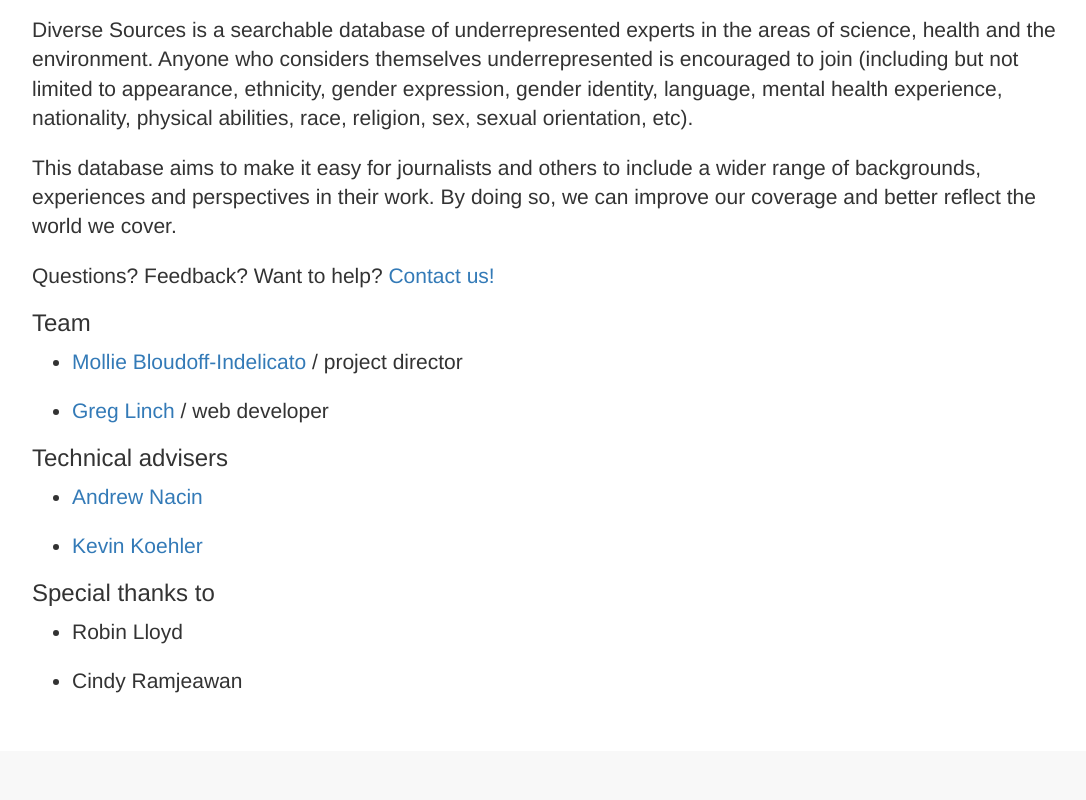
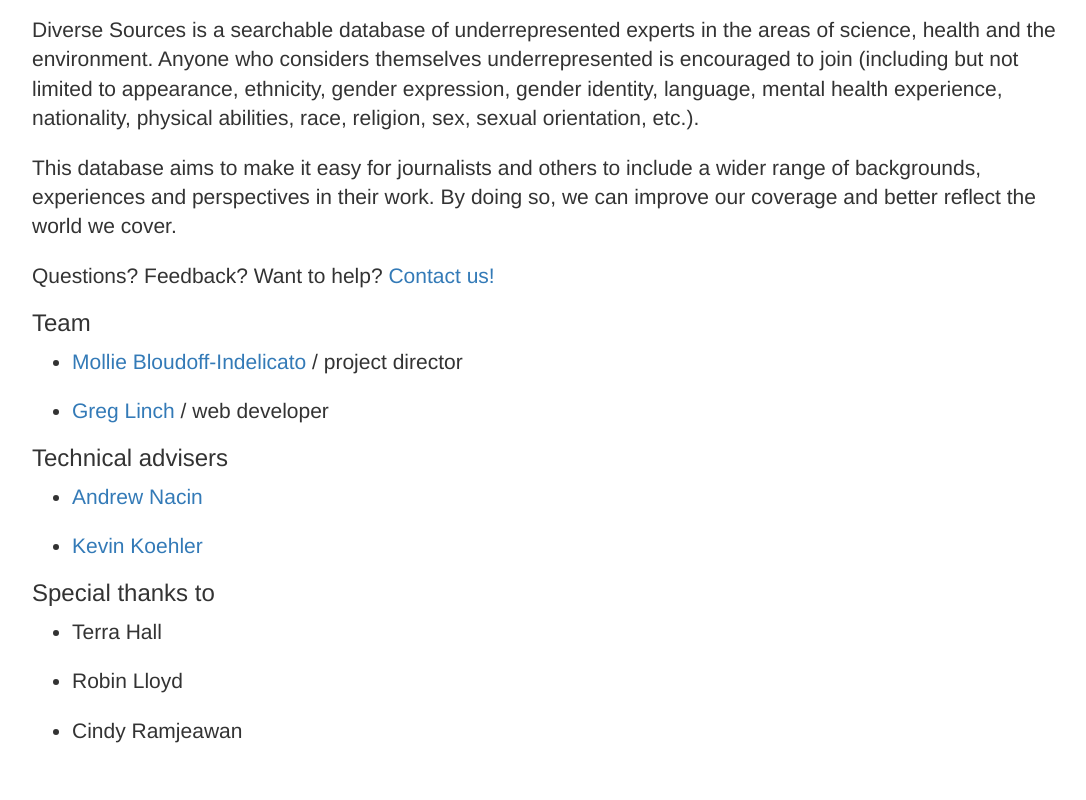
Before and after one commit to greglinch/sourcelist, a Django app: page /about in a window 1280 px wide. Shown: the part 1000-1800 px from the top of the page, without its empty margins (95-1181 px from the left). Before the commit the page ends 1693 px from the top, so only its background shows below. Run offline with Django 3.2, Linux system fonts and the light colour scheme; parts of the project's set-up code (start-up, migrations or seed data) failed here and were passed over; some libraries are stand-ins or nearby versions.

Commit message:
updated thanks

```diff
--- a/templates/about.html
+++ b/templates/about.html
@@ -10,7 +10,7 @@
 	<!-- <img src="about-image.png" width="100%"> -->
 </div>
 <div class="main-content">
-	<p class="lead">Diverse Sources is a searchable database of underrepresented experts in the areas of science, health and the environment. Anyone who considers themselves underrepresented is encouraged to join (including but not limited to appearance, ethnicity, gender expression, gender identity, language, mental health experience, nationality, physical abilities, race, religion, sex, sexual orientation, etc).</p>
+	<p class="lead">Diverse Sources is a searchable database of underrepresented experts in the areas of science, health and the environment. Anyone who considers themselves underrepresented is encouraged to join (including but not limited to appearance, ethnicity, gender expression, gender identity, language, mental health experience, nationality, physical abilities, race, religion, sex, sexual orientation, etc.).</p>
 	<p class="lead">This database aims to make it easy for journalists and others to include a wider range of backgrounds, experiences and perspectives in their work. By doing so, we can improve our coverage and better reflect the world we cover.</p>
 	<p class="lead">Questions? Feedback? Want to help? <a href="/contact">Contact us!</a></p>
 	<h3>Team</h3>
@@ -25,6 +25,7 @@
 		</ul>
 	<h3>Special thanks to</h3>
 		<ul>
+			<li class="lead">Terra Hall</li>
 			<li class="lead">Robin Lloyd</li>
 			<li class="lead">Cindy Ramjeawan</li>
 		</ul>
```
